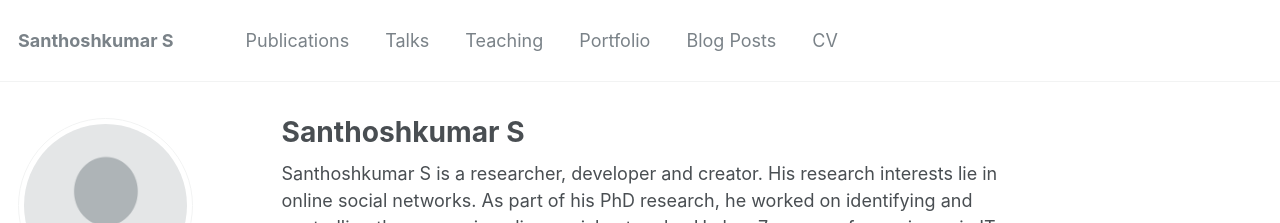
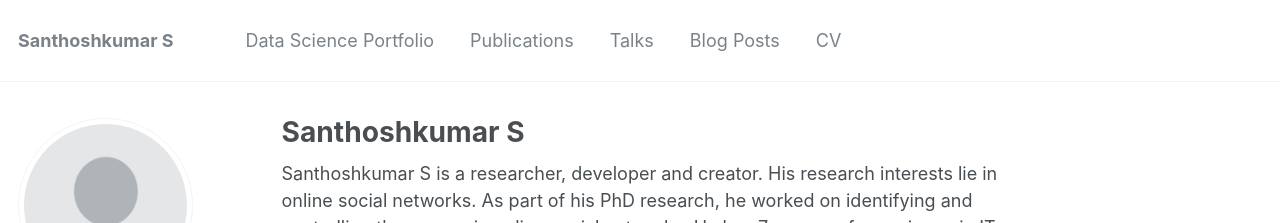
Before and after one commit to santhosh790/santhosh790.github.io, a Jekyll site: the page built from _pages/about.md, in a window 1280 px wide. Shown: the top 223 px of the page. Built offline with Jekyll 4.4.1, drawn with Linux system fonts in a browser that asks for light colours; some web fonts are replaced.

Commit message:
Adding navigation

```diff
--- a/_data/navigation.yml
+++ b/_data/navigation.yml
@@ -1,17 +1,14 @@
 # main links links
 main:
+  - title: "Data Science Portfolio"
+    url: /portfolio/
+
   - title: "Publications"
     url: /publications/
 
   - title: "Talks"
     url: /talks/
 
-  - title: "Teaching"
-    url: /teaching/
-
-  - title: "Portfolio"
-    url: /portfolio/
-
   - title: "Blog Posts"
     url: /year-archive/
 
```
